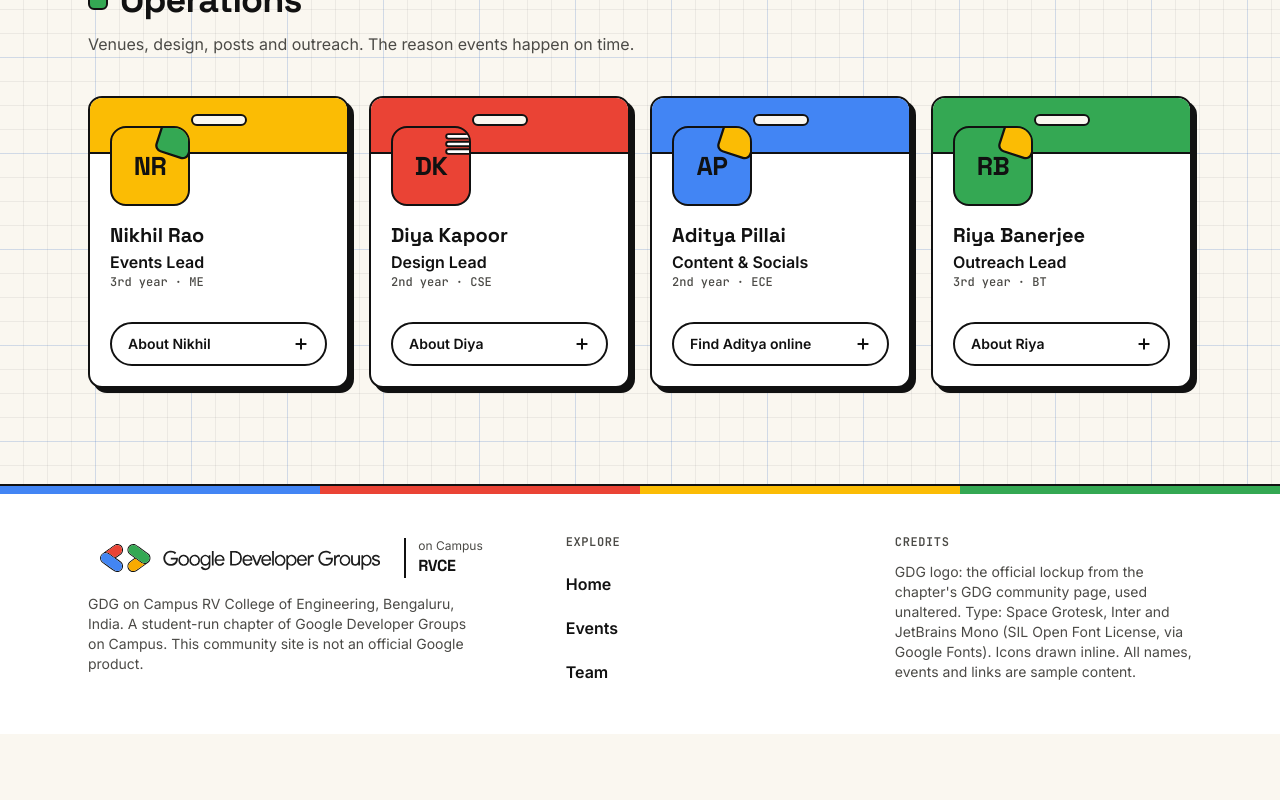
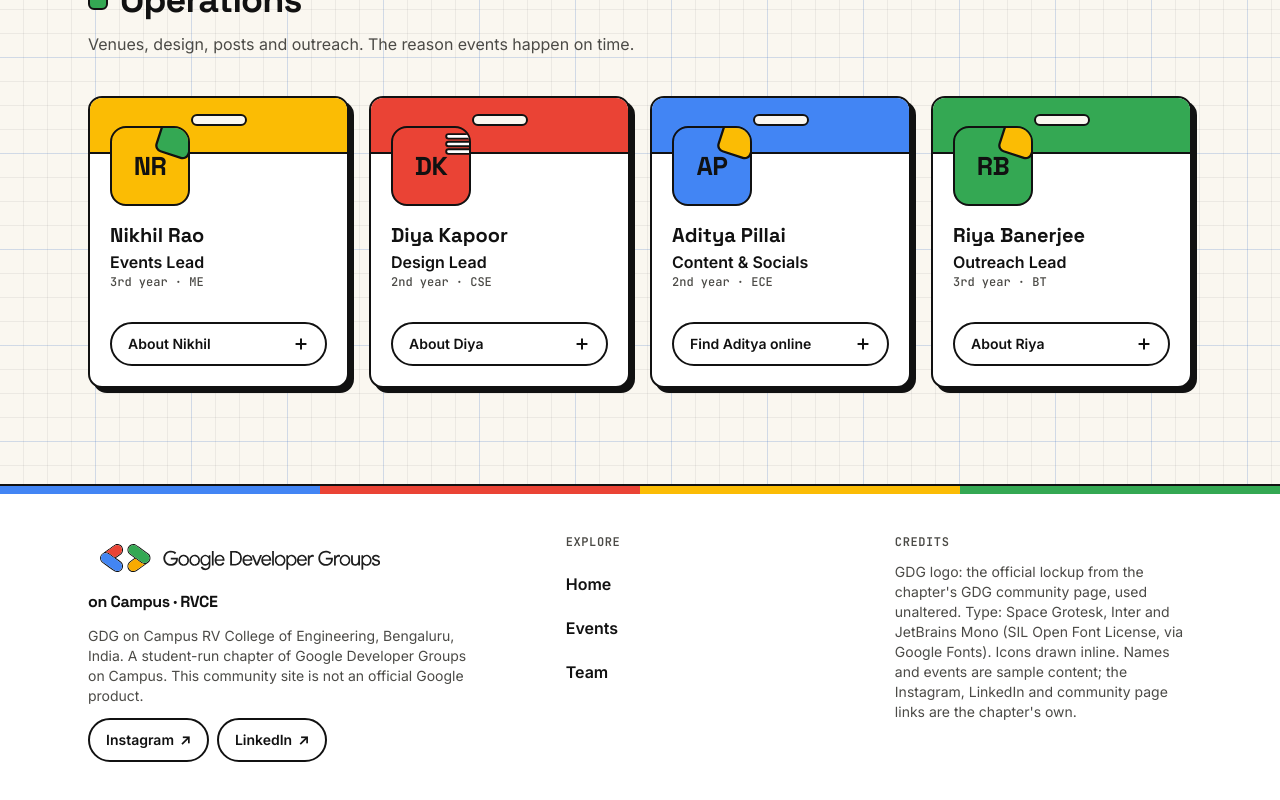
Before and after one commit to Yashudb1224/GDG-sample-UI, a Next.js app: page /team in a window 1280 px wide. Shown: the part 1766-2566 px from the top of the page. Before the commit the page ends 2500 px from the top, so only its background shows below. Built offline with nearby package versions, Linux system fonts and the light colour scheme.

Commit message:
Add the chapter's Instagram and LinkedIn; open in light mode by default
Find us online and the footer link to the real public profiles (new tab). First visits always start in light mode; the toggle still remembers a visitor's choice. Footer logo text stacks under the lockup.

```diff
--- a/src/app/layout.tsx
+++ b/src/app/layout.tsx
@@ -16,18 +16,16 @@ export const metadata: Metadata = {
 };
 
 export const viewport: Viewport = {
-  themeColor: [
-    { media: "(prefers-color-scheme: light)", color: "#faf7f0" },
-    { media: "(prefers-color-scheme: dark)", color: "#111215" },
-  ],
+  themeColor: "#faf7f0",
 };
 
 // Runs before paint so the saved / system theme applies without a flash.
-const themeScript = `(function(){try{var t=localStorage.getItem('theme');if(t!=='light'&&t!=='dark'){t=matchMedia('(prefers-color-scheme: dark)').matches?'dark':'light'}document.documentElement.dataset.theme=t}catch(e){}})();`;
+// Light by default; a visitor's own choice from the toggle is remembered.
+const themeScript = `(function(){try{var t=localStorage.getItem('theme');document.documentElement.dataset.theme=t==='dark'?'dark':'light'}catch(e){}})();`;
 
 export default function RootLayout({ children }: Readonly<{ children: React.ReactNode }>) {
   return (
-    <html lang="en" suppressHydrationWarning>
+    <html lang="en" data-theme="light" suppressHydrationWarning>
       <head>
         <script dangerouslySetInnerHTML={{ __html: themeScript }} />
       </head>
--- a/src/app/page.tsx
+++ b/src/app/page.tsx
@@ -195,9 +195,21 @@ export default function HomePage() {
                 <span aria-hidden="true" className="font-mono text-lg">↗</span>
               </div>
               <h3 className="font-display text-xl font-bold">
-                <a href={c.href} className="after:absolute after:inset-0 after:rounded-[var(--radius)] after:content-['']">
-                  {c.label}
-                </a>
+                {c.href.startsWith("http") ? (
+                  <a
+                    href={c.href}
+                    target="_blank"
+                    rel="noopener noreferrer"
+                    className="after:absolute after:inset-0 after:rounded-[var(--radius)] after:content-['']"
+                  >
+                    {c.label}
+                    <span className="sr-only"> (opens in a new tab)</span>
+                  </a>
+                ) : (
+                  <a href={c.href} className="after:absolute after:inset-0 after:rounded-[var(--radius)] after:content-['']">
+                    {c.label}
+                  </a>
+                )}
               </h3>
               <p className="font-mono text-xs text-muted">{c.handle}</p>
               <p className="text-sm text-muted">{c.blurb}</p>
--- a/src/components/Footer.tsx
+++ b/src/components/Footer.tsx
@@ -1,5 +1,5 @@
 import Link from "next/link";
-import { NAV, SITE } from "@/lib/site";
+import { COMMUNITY_LINKS, NAV, SITE } from "@/lib/site";
 import { Logo } from "./Logo";
 
 export function Footer() {
@@ -19,6 +19,22 @@ export function Footer() {
             {SITE.name}, {SITE.location}. A student-run chapter of Google Developer Groups on Campus. This
             community site is not an official Google product.
           </p>
+          <ul aria-label="Follow the chapter" className="flex flex-wrap gap-2">
+            {COMMUNITY_LINKS.filter((c) => c.href.startsWith("http")).map((c) => (
+              <li key={c.label}>
+                <a
+                  href={c.href}
+                  target="_blank"
+                  rel="noopener noreferrer"
+                  className="inline-flex min-h-11 items-center gap-1.5 rounded-full border-[2.5px] border-line bg-surface px-4 text-sm font-semibold transition-colors duration-150 hover:bg-surface-2"
+                >
+                  {c.label}
+                  <span aria-hidden="true">↗</span>
+                  <span className="sr-only"> (opens in a new tab)</span>
+                </a>
+              </li>
+            ))}
+          </ul>
         </div>
         <nav aria-label="Footer">
           <h2 className="mb-3 font-mono text-xs font-semibold uppercase tracking-wider text-muted">Explore</h2>
@@ -36,8 +52,8 @@ export function Footer() {
           <h2 className="mb-3 font-mono text-xs font-semibold uppercase tracking-wider text-muted">Credits</h2>
           <p className="text-sm text-muted">
             GDG logo: the official lockup from the chapter&apos;s GDG community page, used unaltered. Type: Space
-            Grotesk, Inter and JetBrains Mono (SIL Open Font License, via Google Fonts). Icons drawn inline. All
-            names, events and links are sample content.
+            Grotesk, Inter and JetBrains Mono (SIL Open Font License, via Google Fonts). Icons drawn inline. Names
+            and events are sample content; the Instagram, LinkedIn and community page links are the chapter&apos;s own.
           </p>
         </div>
       </div>
--- a/src/components/Logo.tsx
+++ b/src/components/Logo.tsx
@@ -10,7 +10,7 @@ import Image from "next/image";
 export function Logo({ size = "header" }: { size?: "header" | "footer" }) {
   const header = size === "header";
   return (
-    <span className="flex flex-wrap items-center gap-3">
+    <span className={header ? "flex items-center gap-3" : "flex flex-col items-start gap-2"}>
       <span className={`inline-flex shrink-0 rounded-lg bg-white ${header ? "px-2 py-2" : "px-3 py-2.5"}`}>
         <Image
           src="/brand/gdg-lockup-1line-black.svg"
@@ -22,10 +22,16 @@ export function Logo({ size = "header" }: { size?: "header" | "footer" }) {
           className={header ? "h-[18px] w-auto sm:h-5 xl:h-6" : "h-6 w-auto sm:h-7"}
         />
       </span>
-      <span className={`flex-col border-l-[2.5px] border-line pl-3 leading-tight ${header ? "hidden md:flex" : "flex"}`}>
-        <span className="text-xs text-muted">on Campus</span>
-        <span className="font-display text-base font-bold tracking-tight">RVCE</span>
-      </span>
+      {header ? (
+        <span className="hidden flex-col border-l-[2.5px] border-line pl-3 leading-tight md:flex">
+          <span className="text-xs text-muted">on Campus</span>
+          <span className="font-display text-base font-bold tracking-tight">RVCE</span>
+        </span>
+      ) : (
+        <span className="font-display text-base font-bold tracking-tight">
+          on Campus · RVCE
+        </span>
+      )}
     </span>
   );
 }
--- a/src/lib/site.ts
+++ b/src/lib/site.ts
@@ -26,10 +26,24 @@ export const NAV = [
 
 // Community channels. Text labels only: no third-party logos (brand rule).
 export const COMMUNITY_LINKS = [
-  { label: "GitHub", handle: "@gdg-rvce-sample", href: "#", blurb: "Workshop code, starter repos and open projects.", color: "gblue" },
-  { label: "Discord", handle: "gdg-rvce-sample", href: "#", blurb: "Ask doubts, find teammates, share what you built.", color: "ggreen" },
-  { label: "Instagram", handle: "@gdgrvce.sample", href: "#", blurb: "Event photos, reels and announcements.", color: "gred" },
-  { label: "LinkedIn", handle: "GDG RVCE (sample)", href: "#", blurb: "Recaps, speaker spotlights and opportunities.", color: "gyellow" },
+  // Real, public chapter profiles
+  {
+    label: "Instagram",
+    handle: "@gdg_rvce",
+    href: "https://www.instagram.com/gdg_rvce/",
+    blurb: "Event photos, reels and announcements.",
+    color: "gred",
+  },
+  {
+    label: "LinkedIn",
+    handle: "Google Developer Groups RVCE",
+    href: "https://www.linkedin.com/company/google-developer-groups-rvce/",
+    blurb: "Recaps, speaker spotlights and opportunities.",
+    color: "gblue",
+  },
+  // Sample channels (no public link yet)
+  { label: "GitHub", handle: "@gdg-rvce-sample", href: "#", blurb: "Workshop code, starter repos and open projects.", color: "ggreen" },
+  { label: "Discord", handle: "gdg-rvce-sample", href: "#", blurb: "Ask doubts, find teammates, share what you built.", color: "gyellow" },
 ] as const;
 
 export type GColor = "gblue" | "gred" | "gyellow" | "ggreen";
```
Also changed, not shown: 1 other file (tests, documents, lock files or other folders).
